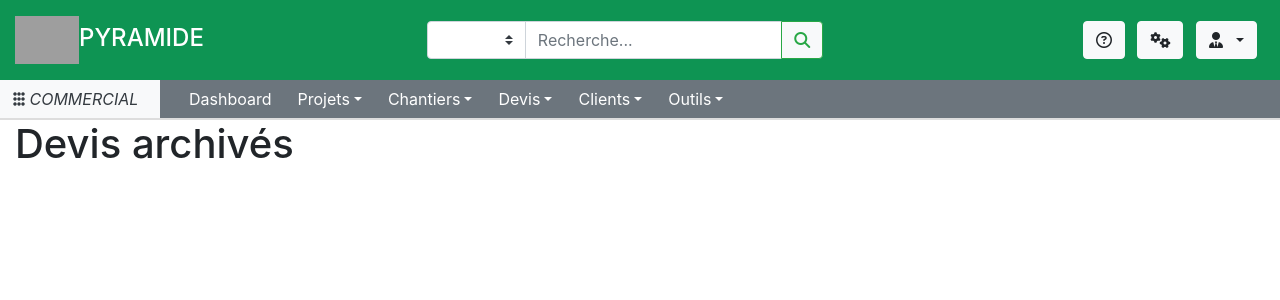
After one commit to PaaDi/Symfony, a PHP site: template templates/gestion_devis/devis/devisArchives.html.twig in a window 1280 px wide. The commit adds this page. Shown: the top 300 px of the page. Run offline with PHP 8.4, Linux system fonts and the light colour scheme; the template is opened without the code that fills it, so the values that code supplies are empty; some libraries are stand-ins or nearby versions; grey boxes are pictures that could not be loaded.

Commit message:
CreationRoutes2

```diff
--- /dev/null
+++ b/templates/gestion_devis/devis/devisArchives.html.twig
@@ -0,0 +1,9 @@
+{% extends 'gestion_devis/template.html.twig' %}
+
+
+{% block contenu %}
+
+
+    <h1>Devis archivés </h1>
+
+{% endblock %}
--- a/templates/gestion_devis/template.html.twig
+++ b/templates/gestion_devis/template.html.twig
@@ -48,29 +48,29 @@
                 <button class="btn btn-secondary btn-outline-success dropdown-toggle" style="border-radius: 0 !important;color: white; border-color: transparent" data-toggle="dropdown">
                     Devis</button>
                 <div class="dropdown-menu">
-                    <a class="dropdown-item" href="{{ path('enCours') }}"><i class="fas fa-file-invoice"></i> En attentes</a>
-                    <a class="dropdown-item" href="{{ path('enCours') }}"><i class="fas fa-archive"></i> Archivés</a>
+                    <a class="dropdown-item" href="{{ path('devisEnAttente') }}"><i class="fas fa-file-invoice"></i> En attentes</a>
+                    <a class="dropdown-item" href="{{ path('devisArchives') }}"><i class="fas fa-archive"></i> Archivés</a>
                     <div class="dropdown-divider"></div>
-                    <a class="dropdown-item" href="{{ path('enCours') }}"><i class="fas fa-plus-circle"></i> Créer un nouveau</a>
+                    <a class="dropdown-item" href="{{ path('creerNouveauDevis') }}"><i class="fas fa-plus-circle"></i> Créer un nouveau</a>
                 </div>
             </li>
             <li class="nav-item dropdown">
                 <button class="btn btn-secondary btn-outline-success dropdown-toggle" style="border-radius: 0 !important;color: white; border-color: transparent" data-toggle="dropdown">
                     Clients</button>
                 <div class="dropdown-menu">
-                    <a class="dropdown-item" href="{{ path('enCours') }}"><i class="fas fa-id-card"></i></i> Afficher Contacts</a>
-                    <a class="dropdown-item" href="{{ path('enCours') }}"><i class="far fa-building"></i> Afficher Entreprises</a>
+                    <a class="dropdown-item" href="{{ path('afficherContacts') }}"><i class="fas fa-id-card"></i></i> Afficher Contacts</a>
+                    <a class="dropdown-item" href="{{ path('afficherEntreprises') }}"><i class="far fa-building"></i> Afficher Entreprises</a>
                     <div class="dropdown-divider"></div>
-                    <a class="dropdown-item" href="{{ path('enCours') }}"><i class="fas fa-id-card"></i> Nouveau Contact</a>
-                    <a class="dropdown-item" href="{{ path('enCours') }}"><i class="far fa-building"></i> Nouvelle Entreprise</a>
+                    <a class="dropdown-item" href="{{ path('creerNouveauContact') }}"><i class="fas fa-id-card"></i> Nouveau Contact</a>
+                    <a class="dropdown-item" href="{{ path('creerNouvelleEntreprise') }}"><i class="far fa-building"></i> Nouvelle Entreprise</a>
                 </div>
             </li>
             <li class="nav-item dropdown">
                 <button class="btn btn-secondary btn-outline-success dropdown-toggle" style="border-radius: 0 !important;color: white; border-color: transparent" data-toggle="dropdown">
                     Outils</button>
                 <div class="dropdown-menu">
-                    <a class="dropdown-item" href="{{ path('enCours') }}"><i class="far fa-sticky-note"></i> Notes rapides</a>
-                    <a class="dropdown-item" href="{{ path('enCours') }}"><i class="fas fa-receipt"></i> Prix module</a>
+                    <a class="dropdown-item" href="{{ path('notesRapides') }}"><i class="far fa-sticky-note"></i> Notes rapides</a>
+                    <a class="dropdown-item" href="{{ path('prixModules') }}"><i class="fas fa-receipt"></i> Prix module</a>
                 </div>
             </li>
         </ul>
```
Also changed, not shown: src/Controller/GestionDevisController.php (+118 -1 lines), templates/gestion_devis/clients/afficherContacts.html.twig (added, +9 -0 lines), templates/gestion_devis/clients/afficherEntreprises.html.twig (added, +9 -0 lines), templates/gestion_devis/clients/creerNouveauContact.html.twig (added, +9 -0 lines), templates/gestion_devis/clients/creerNouvelleEntreprise.html.twig (added, +9 -0 lines), templates/gestion_devis/devis/creerNouveauDevis.html.twig (added, +9 -0 lines), templates/gestion_devis/devis/devisEnAttente.html.twig (added, +9 -0 lines), templates/gestion_devis/outils/notesRapides.html.twig (added, +9 -0 lines), templates/gestion_devis/outils/prixModules.html.twig (added, +9 -0 lines), 1 other file.
